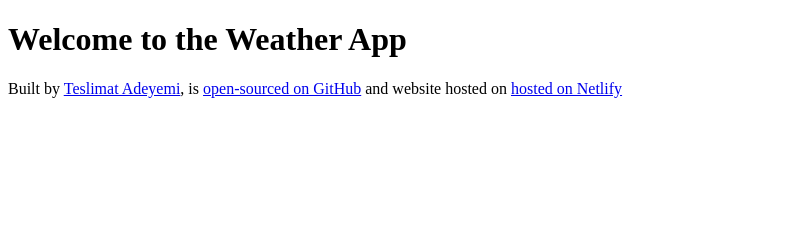
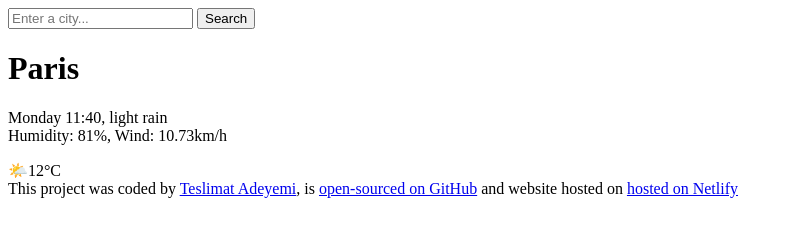
Before and after one commit to Teslimat/my-first-weather-project, a plain HTML site: page index.html in a window 1280 px wide. Shown: the whole page, without its empty margins (0-793 px from the left). Drawn offline with Linux system fonts and the light colour scheme.

Commit message:
Added the html to the project

```diff
--- a/index.html
+++ b/index.html
@@ -6,11 +6,28 @@
     <title>Weather App</title>
   </head>
   <body>
-    <h1>Welcome to the Weather App</h1>
+    <header>
+      <form>
+        <input type="search" placeholder="Enter a city..." required />
+        <input type="submit" value="Search" />
+      </form>
+    </header>
+
+    <main>
+        <div>
+      <h1>Paris</h1>
+      <p>
+        Monday 11:40, light rain
+        <br />
+        Humidity: 81%, Wind: 10.73km/h
+      </p>
+      </div>
+      <div>🌤️12°C</div>
+    </main>
 
     <footer>
-      Built by
-      <a href="https://github.com/Teslimat" target="_blank">Teslimat Adeyemi</a
+      This project was coded by
+      <a href="https://github.com/Teslimat" target="_blank"> Teslimat Adeyemi</a
       >, is
       <a
         href="https://github.com/Teslimat/my-first-weather-project"
```
